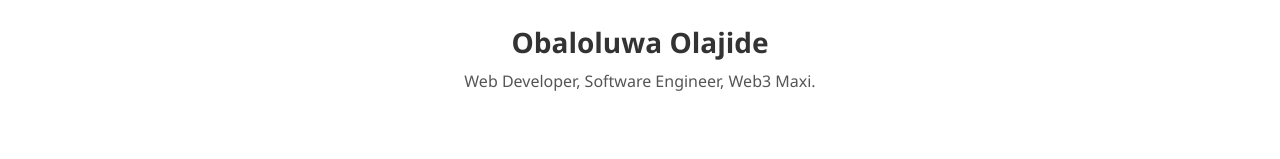
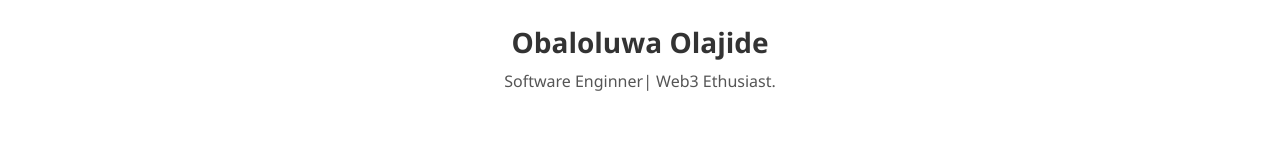
Before and after one commit to ArcTyXiaN/Portfolio, a plain HTML site: page index.html in a window 1280 px wide. Shown: the part 193-352 px from the top of the page. Drawn offline with Linux system fonts and the light colour scheme.

Commit message:
Update index.html
Edited the bio

```diff
--- a/index.html
+++ b/index.html
@@ -11,7 +11,7 @@
       <div class="container">
         <img src="images/image_profile.jpeg" alt="Profile" class="profile-img" />
         <h1>Obaloluwa Olajide</h1>
-        <p>Web Developer, Software Engineer, Web3 Maxi.</p>
+        <p>Software Enginner| Web3 Ethusiast.</p>
       </div>
     </header>
 
```
